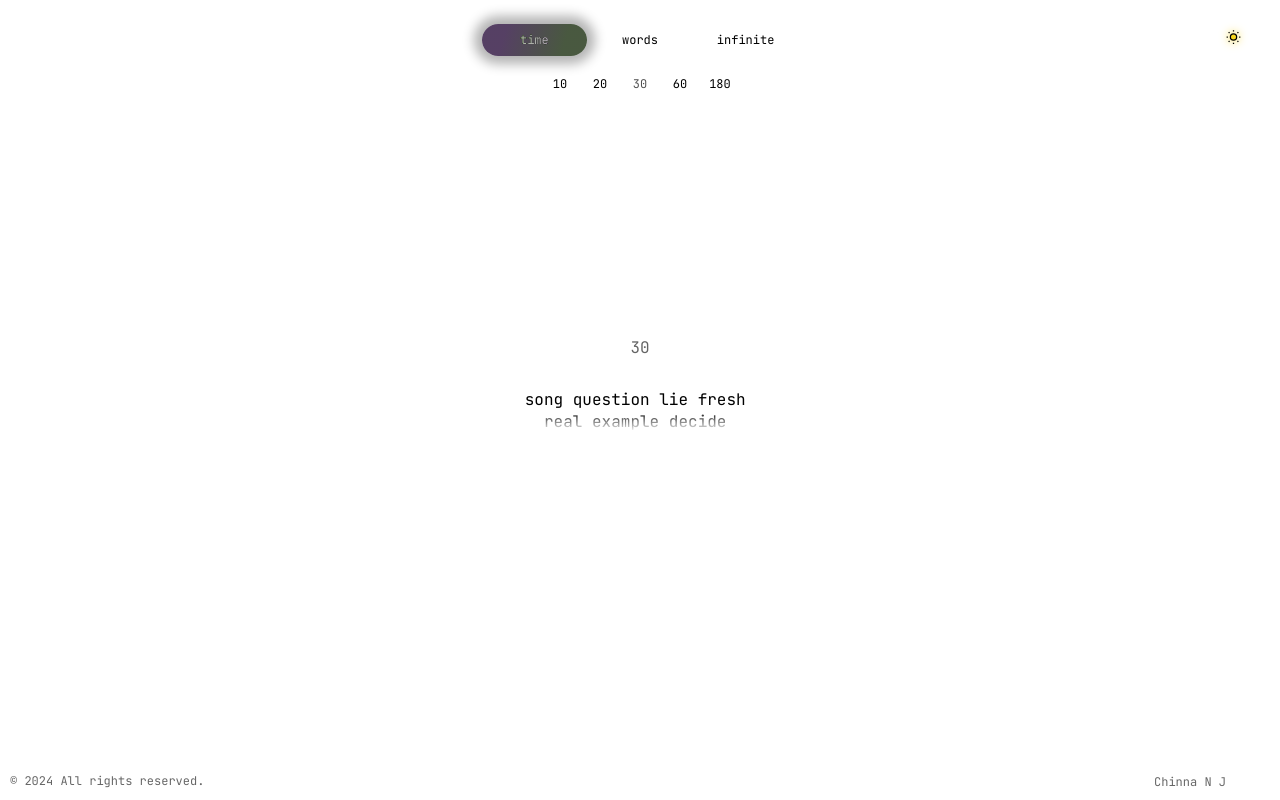
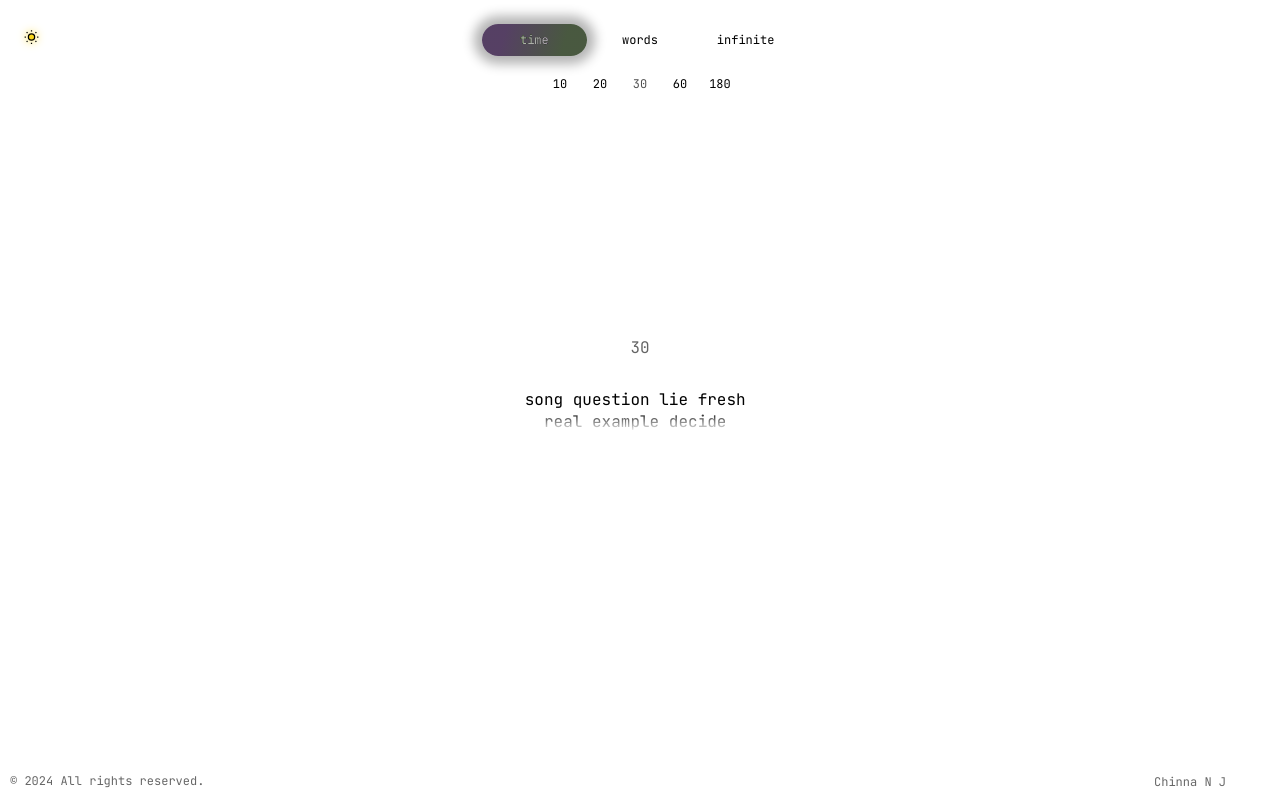
Before and after one commit to chinnanj666/typing-test1, a React (Vite) app: page / in a window 1280 px wide. Built offline with nearby package versions, Linux system fonts and the light colour scheme.

Commit message:
first commit

```diff
--- a/src/index.css
+++ b/src/index.css
@@ -129,7 +129,7 @@ body.dark {
 #theme-toggle {
   position: fixed;
   top: 17px;
-  right: 14px;
+  left: 14px;
   padding: 10px;
   background: none;
   border: none;
```
